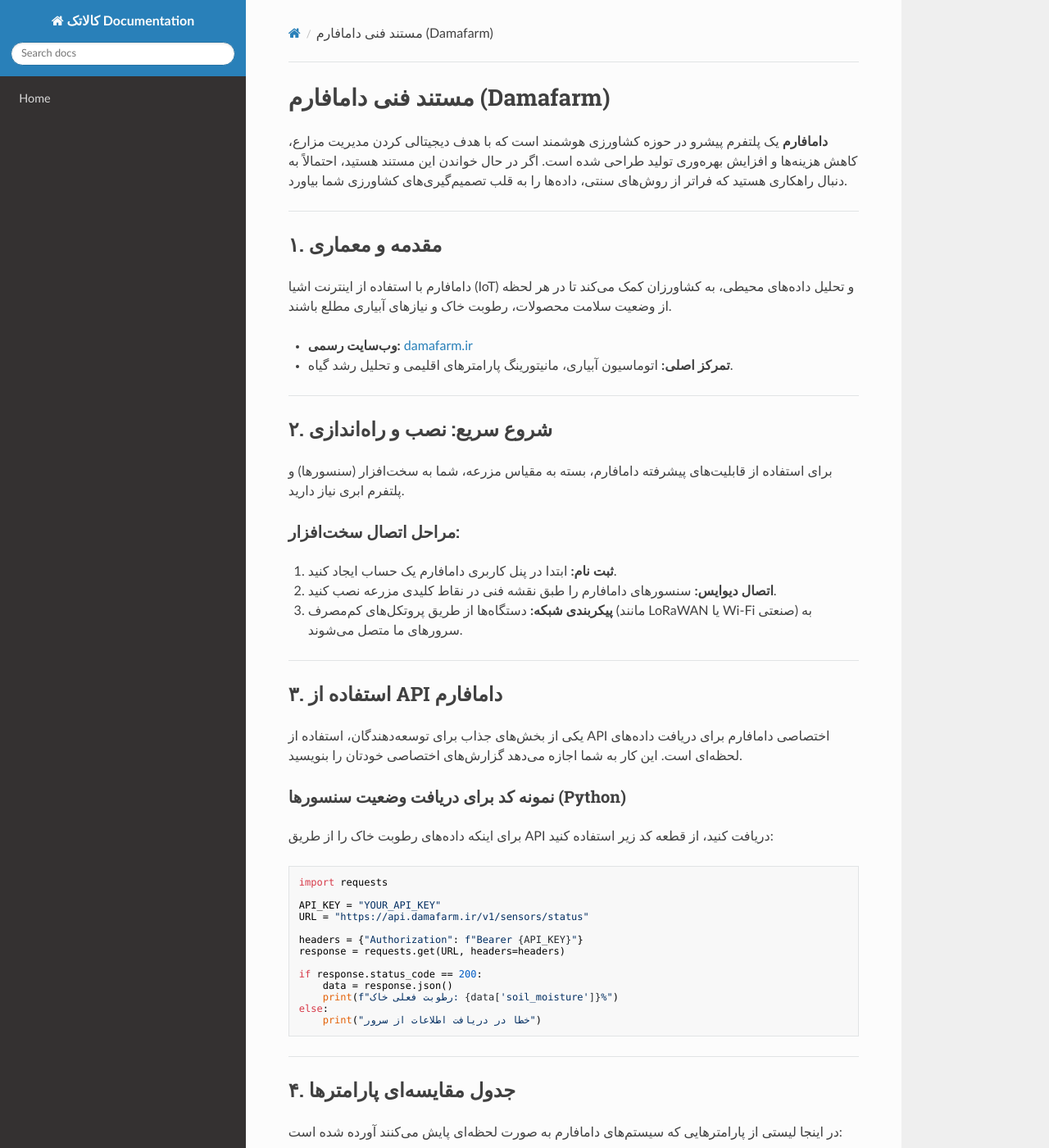
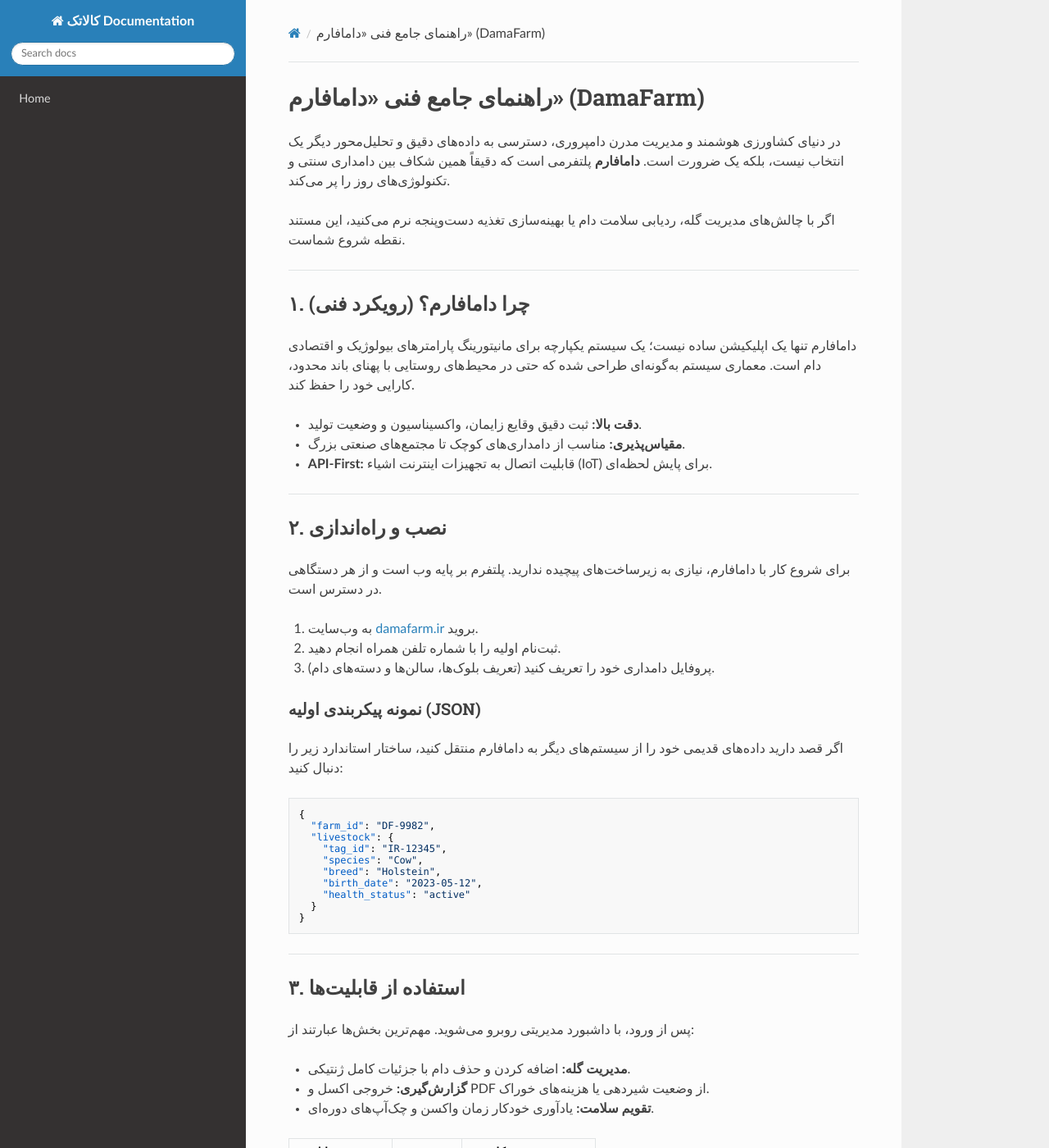
Before and after one commit to sahandsahabi553-prog/terraform-google-semantic-docs, an MkDocs documentation site: the page built from docs/دامافارم.md, in a window 1280 px wide and 1400 px high. Shown: the whole window at 82% size. Built offline with MkDocs 1.6.1, drawn with Linux system fonts in a browser that asks for light colours; nearby versions of some CDN libraries; some of the changed text lies outside the part shown.

Commit message:
Doc: دامافارم

````diff
--- a/docs/دامافارم.md
+++ b/docs/دامافارم.md
@@ -1,77 +1,84 @@
-# مستند فنی دامافارم (Damafarm)
+# راهنمای جامع فنی «دامافارم» (DamaFarm)
 
-**دامافارم** یک پلتفرم پیشرو در حوزه کشاورزی هوشمند است که با هدف دیجیتالی کردن مدیریت مزارع، کاهش هزینه‌ها و افزایش بهره‌وری تولید طراحی شده است. اگر در حال خواندن این مستند هستید، احتمالاً به دنبال راهکاری هستید که فراتر از روش‌های سنتی، داده‌ها را به قلب تصمیم‌گیری‌های کشاورزی شما بیاورد.
+در دنیای کشاورزی هوشمند و مدیریت مدرن دامپروری، دسترسی به داده‌های دقیق و تحلیل‌محور دیگر یک انتخاب نیست، بلکه یک ضرورت است. **دامافارم** پلتفرمی است که دقیقاً همین شکاف بین دامداری سنتی و تکنولوژی‌های روز را پر می‌کند.
+
+اگر با چالش‌های مدیریت گله، ردیابی سلامت دام یا بهینه‌سازی تغذیه دست‌وپنجه نرم می‌کنید، این مستند نقطه شروع شماست.
 
 ---
 
-## ۱. مقدمه و معماری
-دامافارم با استفاده از اینترنت اشیا (IoT) و تحلیل داده‌های محیطی، به کشاورزان کمک می‌کند تا در هر لحظه از وضعیت سلامت محصولات، رطوبت خاک و نیازهای آبیاری مطلع باشند.
+## ۱. چرا دامافارم؟ (رویکرد فنی)
+دامافارم تنها یک اپلیکیشن ساده نیست؛ یک سیستم یکپارچه برای مانیتورینگ پارامترهای بیولوژیک و اقتصادی دام است. معماری سیستم به‌گونه‌ای طراحی شده که حتی در محیط‌های روستایی با پهنای باند محدود، کارایی خود را حفظ کند.
 
-*   **وب‌سایت رسمی:** [damafarm.ir](https://damafarm.ir)
-*   **تمرکز اصلی:** اتوماسیون آبیاری، مانیتورینگ پارامترهای اقلیمی و تحلیل رشد گیاه.
+*   **دقت بالا:** ثبت دقیق وقایع زایمان، واکسیناسیون و وضعیت تولید.
+*   **مقیاس‌پذیری:** مناسب از دامداری‌های کوچک تا مجتمع‌های صنعتی بزرگ.
+*   **API-First:** قابلیت اتصال به تجهیزات اینترنت اشیاء (IoT) برای پایش لحظه‌ای.
 
 ---
 
-## ۲. شروع سریع: نصب و راه‌اندازی
-برای استفاده از قابلیت‌های پیشرفته دامافارم، بسته به مقیاس مزرعه، شما به سخت‌افزار (سنسورها) و پلتفرم ابری نیاز دارید.
+## ۲. نصب و راه‌اندازی
+برای شروع کار با دامافارم، نیازی به زیرساخت‌های پیچیده ندارید. پلتفرم بر پایه وب است و از هر دستگاهی در دسترس است.
 
-### مراحل اتصال سخت‌افزار:
-1. **ثبت نام:** ابتدا در پنل کاربری دامافارم یک حساب ایجاد کنید.
-2. **اتصال دیوایس:** سنسورهای دامافارم را طبق نقشه فنی در نقاط کلیدی مزرعه نصب کنید.
-3. **پیکربندی شبکه:** دستگاه‌ها از طریق پروتکل‌های کم‌مصرف (مانند LoRaWAN یا Wi-Fi صنعتی) به سرورهای ما متصل می‌شوند.
+1.  به وب‌سایت [damafarm.ir](https://damafarm.ir) بروید.
+2.  ثبت‌نام اولیه را با شماره تلفن همراه انجام دهید.
+3.  پروفایل دامداری خود را تعریف کنید (تعریف بلوک‌ها، سالن‌ها و دسته‌های دام).
 
----
+### نمونه پیکربندی اولیه (JSON)
+اگر قصد دارید داده‌های قدیمی خود را از سیستم‌های دیگر به دامافارم منتقل کنید، ساختار استاندارد زیر را دنبال کنید:
 
-## ۳. استفاده از API دامافارم
-یکی از بخش‌های جذاب برای توسعه‌دهندگان، استفاده از API اختصاصی دامافارم برای دریافت داده‌های لحظه‌ای است. این کار به شما اجازه می‌دهد گزارش‌های اختصاصی خودتان را بنویسید.
-
-### نمونه کد برای دریافت وضعیت سنسورها (Python)
-برای اینکه داده‌های رطوبت خاک را از طریق API دریافت کنید، از قطعه کد زیر استفاده کنید:
-
-```python
-import requests
-
-API_KEY = "YOUR_API_KEY"
-URL = "https://api.damafarm.ir/v1/sensors/status"
-
-headers = {"Authorization": f"Bearer {API_KEY}"}
-response = requests.get(URL, headers=headers)
-
-if response.status_code == 200:
-    data = response.json()
-    print(f"رطوبت فعلی خاک: {data['soil_moisture']}%")
-else:
-    print("خطا در دریافت اطلاعات از سرور")
+```json
+{
+  "farm_id": "DF-9982",
+  "livestock": {
+    "tag_id": "IR-12345",
+    "species": "Cow",
+    "breed": "Holstein",
+    "birth_date": "2023-05-12",
+    "health_status": "active"
+  }
+}
 ```
 
 ---
 
-## ۴. جدول مقایسه‌ای پارامترها
-در اینجا لیستی از پارامترهایی که سیستم‌های دامافارم به صورت لحظه‌ای پایش می‌کنند آورده شده است:
+## ۳. استفاده از قابلیت‌ها
+پس از ورود، با داشبورد مدیریتی روبرو می‌شوید. مهم‌ترین بخش‌ها عبارتند از:
 
-| پارامتر | واحد اندازه‌گیری | اهمیت |
+*   **مدیریت گله:** اضافه کردن و حذف دام با جزئیات کامل ژنتیکی.
+*   **گزارش‌گیری:** خروجی اکسل و PDF از وضعیت شیردهی یا هزینه‌های خوراک.
+*   **تقویم سلامت:** یادآوری خودکار زمان واکسن و چک‌آپ‌های دوره‌ای.
+
+| قابلیت | وضعیت | کاربرد |
 | :--- | :--- | :--- |
-| رطوبت خاک | درصد (%) | مدیریت بهینه آبیاری |
-| دمای هوا | سانتی‌گراد (°C) | پیش‌بینی سرمازدگی |
-| میزان تابش نور | Lux | بررسی فتوسنتز |
-| EC (شوری) | dS/m | مدیریت تغذیه گیاه |
+| ثبت وزن‌کشی | فعال | تحلیل رشد دام |
+| پایش تغذیه | فعال | کاهش ضایعات خوراک |
+| پیش‌بینی زایمان | آزمایشی | مدیریت نیروی کار |
+
+---
+
+## ۴. مثال کاربردی: فراخوانی داده‌های دام
+اگر توسعه‌دهنده هستید و می‌خواهید از داده‌های دامافارم در نرم‌افزارهای داخلی خود استفاده کنید، می‌توانید از متد GET زیر استفاده کنید (در صورت داشتن توکن دسترسی):
+
+```bash
+curl -X GET https://api.damafarm.ir/v1/livestock/IR-12345 \
+     -H "Authorization: Bearer YOUR_TOKEN" \
+     -H "Content-Type: application/json"
+```
+
+این فراخوانی به شما آخرین وضعیت وزنی و تاریخچه سلامت دام مورد نظر را بازمی‌گرداند.
 
 ---
 
 ## ۵. سوالات متداول (FAQ)
 
-**آیا دامافارم در مناطق بدون آنتن‌دهی موبایل کار می‌کند؟**
-بله، سیستم‌های ما از گیت‌وی‌های LoRa استفاده می‌کنند که نیاز به اینترنت مستقیم در هر نقطه از مزرعه ندارد و داده‌ها را تا شعاع چند کیلومتری پوشش می‌دهد.
+**آیا دامافارم آفلاین کار می‌کند؟**
+بله، اپلیکیشن وب از قابلیت PWA پشتیبانی می‌کند. یعنی اگر در حین کار در سالن دامداری اینترنت قطع شود، تغییرات ذخیره شده و به محض اتصال مجدد، با سرور همگام‌سازی می‌شود.
 
-**چگونه می‌توانم گزارش‌های ماهانه دریافت کنم؟**
-در پنل کاربری، بخش «گزارش‌گیری» به شما اجازه می‌دهد خروجی‌های CSV یا PDF از داده‌های بازه زمانی دلخواه خود تهیه کنید.
+**امنیت داده‌ها چگونه تامین می‌شود؟**
+تمامی ارتباطات روی پروتکل HTTPS رمزنگاری شده‌اند و بک‌آپ‌های روزانه از دیتابیس‌ها تهیه می‌شود تا هیچ‌گونه نگرانی بابت از دست رفتن اطلاعات گله نداشته باشید.
 
-**آیا امکان کنترل دستی شیرهای برقی از راه دور وجود دارد؟**
-قطعاً. از طریق اپلیکیشن موبایل یا پنل وب، می‌توانید فرمان باز/بسته شدن شیرهای آبیاری را صادر کنید.
+**آیا امکان خروجی گرفتن برای حسابداری وجود دارد؟**
+قطعاً. بخش گزارشات مالی به شما اجازه می‌دهد هزینه‌های جاری را در مقابل درآمدهای حاصل از فروش شیر یا دام قرار داده و سود خالص را محاسبه کنید.
 
 ---
 
-## ۶. کلام آخر
-کشاورزی مدرن دیگر بازی حدس و گمان نیست. با استفاده از ابزارهایی که در دامافارم توسعه داده‌ایم، شما دیگر نگران آبیاری بیش از حد یا کمبود مواد مغذی نخواهید بود. اگر در حین راه‌اندازی با چالش فنی خاصی روبرو شدید، تیم پشتیبانی ما از طریق وب‌سایت همواره پاسخگوی سوالات شماست.
-
-*به دنیای داده‌محور کشاورزی خوش آمدید!*
+*نکته پایانی: اگر در پیاده‌سازی بخش‌های پیشرفته نیاز به راهنمایی بیشتری دارید، پیشنهاد می‌کنم حتماً مستندات API را در سایت اصلی دنبال کنید. موفقیت در دامداری مدرن، مدیون همین ثبت‌دقیق داده‌هاست.*
````
